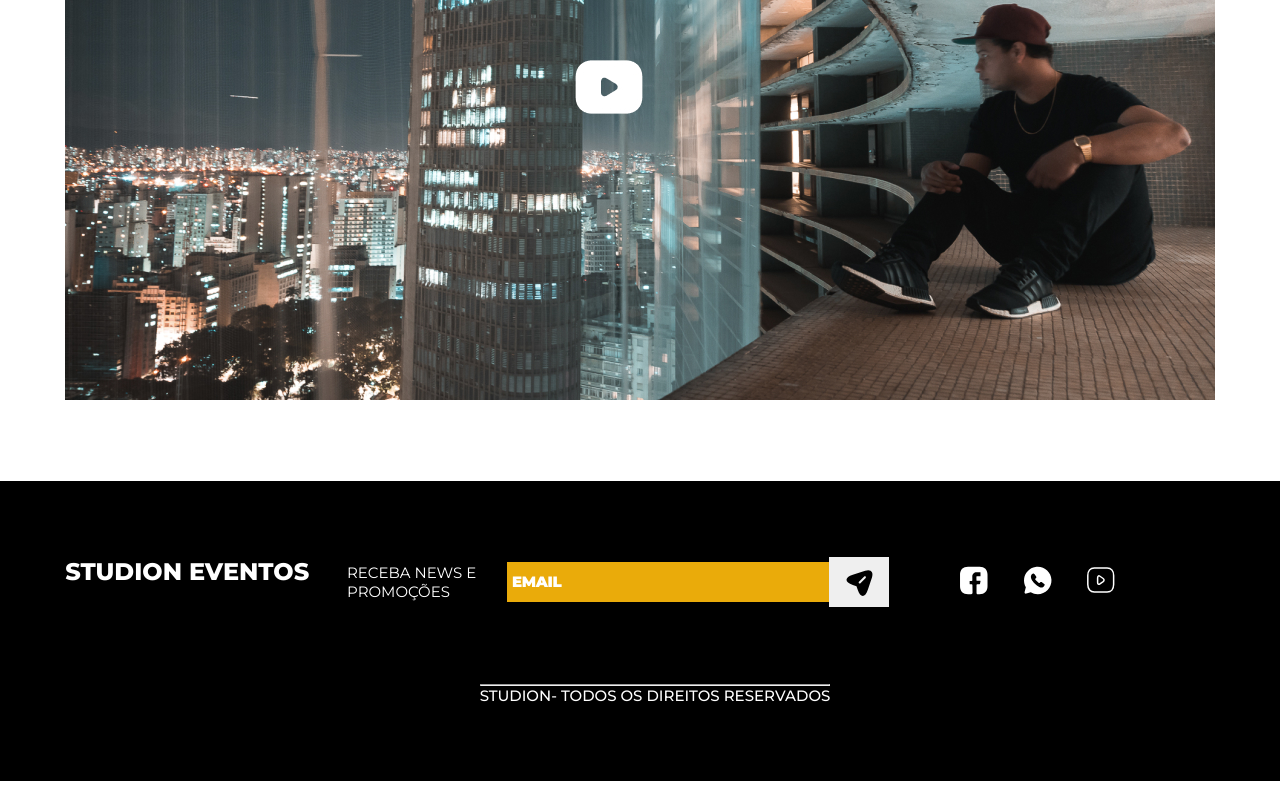
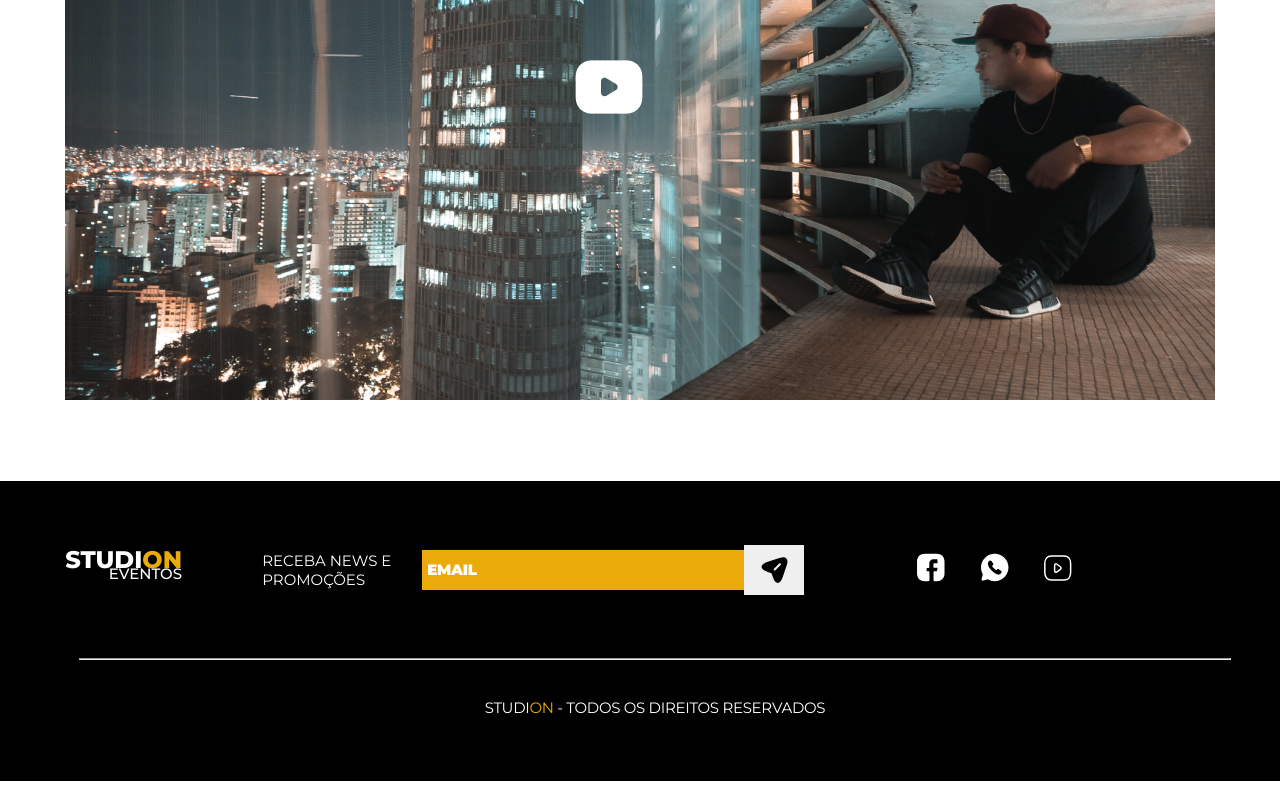
Before and after one commit to LeandroCosta9513/teste, a website: page SRC/index.html in a window 1280 px wide. Shown: the part 2284-3084 px from the top of the page. Drawn offline with Linux system fonts and the light colour scheme.

Commit message:
finalização rodapé

```diff
--- a/SRC/index.html
+++ b/SRC/index.html
@@ -52,7 +52,7 @@
 
     <footer>
         <div>
-            <h2>Studi<span>on</span> <span>Eventos</span></h2>
+            <h2>Studi<span class="accent">on</span><span class="subtitle">Eventos</span></h2>
         <form>
             <label>
                 Receba News e Promoções
@@ -74,8 +74,10 @@
             </li>
         </ul>
         </div>
-        <hr />
-        <p>Studi<span>on</span>- Todos os direitos reservados</p>
+        <hr class="linha"> </hr>
+        <br>
+        <br>
+        <p class="letra">Studi<span class="accent">on</span> - Todos os direitos reservados</p>
     </footer>
 </body>
 </html>
--- a/SRC/style.css
+++ b/SRC/style.css
@@ -205,20 +205,17 @@ h1 {
         cursor: pointer;
     }
 
-    footer > hr {
+    .linha {
         width: 1149.402px;
         height: 0px;
         stroke-width: 0.5px;
         stroke: #fff;
     }
 
-    footer > p {
+    .letra {
         font-size: 15px;
         font-weight: 400;
         letter-spacing: -0.3px;
         text-transform: uppercase;
+        text-align: center;
     }
-
-    footer > p > span {
-        color: #EAAB0A;
-    }
```
